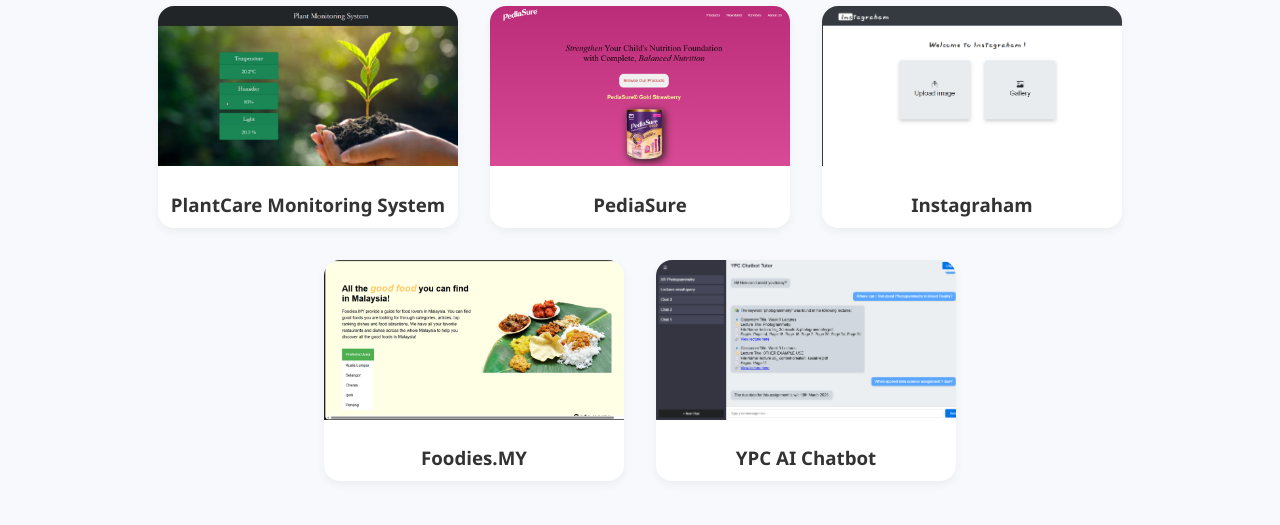
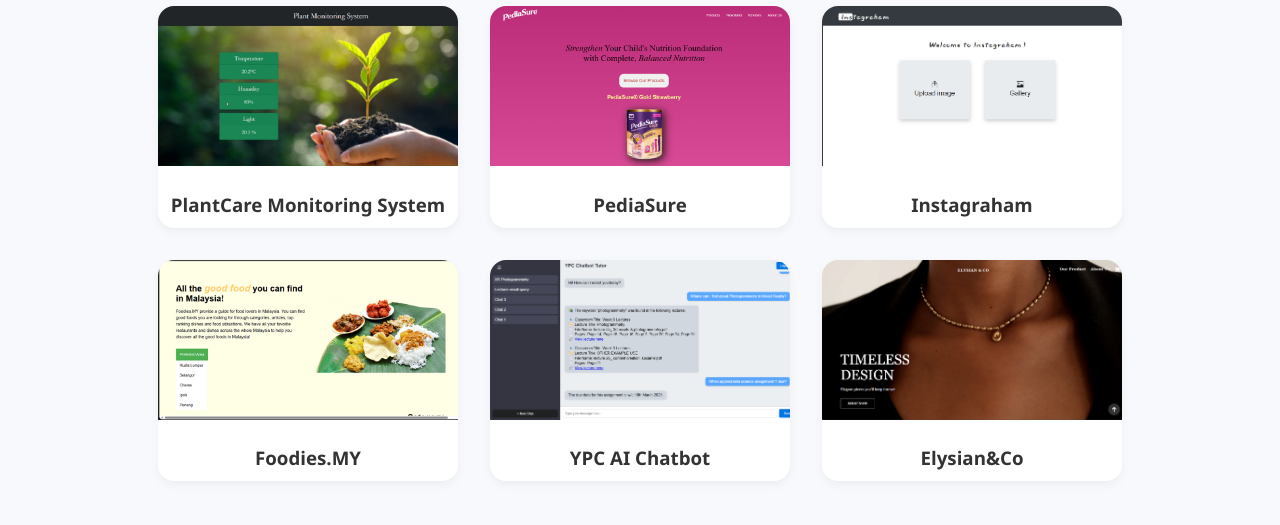
Before and after one commit to ElaineT4/elainetay.github.io, a plain HTML site: page Projects.html in a window 1280 px wide. Shown: the part 275-800 px from the top of the page. Drawn offline with Linux system fonts and the light colour scheme.

Commit message:
Update Projects.html

```diff
--- a/Projects.html
+++ b/Projects.html
@@ -60,6 +60,10 @@
         <div class="project-card">
           <img src="Website/YPC AI Chatbot/Screenshot 2025-03-23 203547.png" alt="YPC AI Chatbot" />
           <h3>YPC AI Chatbot</h3>
+        </div>
+        <div class="project-card">
+          <img src="Elysian&Co/Elysian&Co.png" alt="Elysian&Co" />
+          <h3>Elysian&Co</h3>
         </div>
         </div>
       </div>
```
